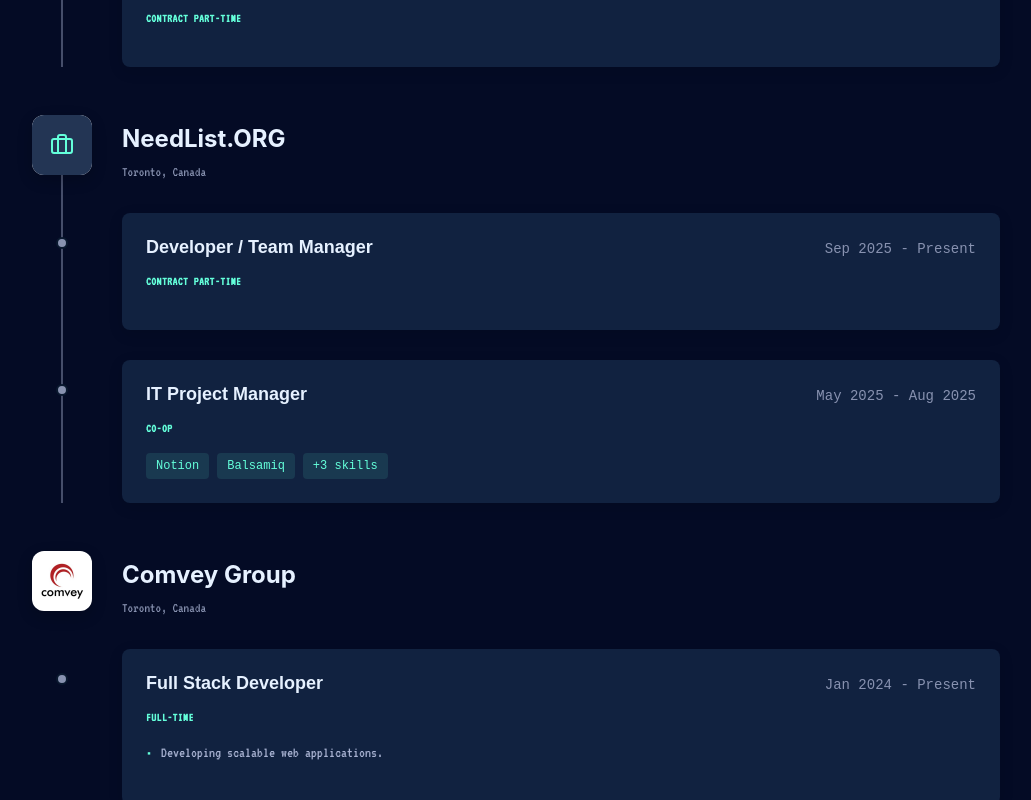
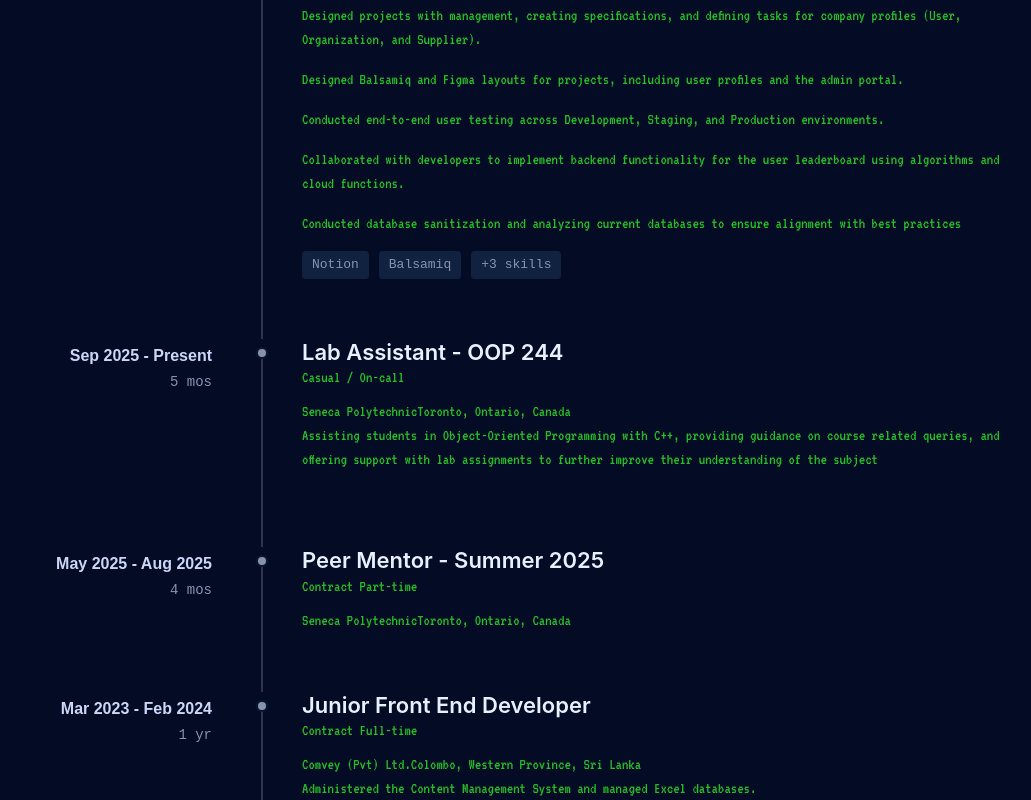
Before and after one commit to hiruneshan/Personal-Portfolio, a Next.js app in the folder my-app/: page / in a window 1280 px wide. Shown: the part 2440-3240 px from the top of the page, without its empty margins (124-1155 px from the left). Built offline with nearby package versions, Linux system fonts and the light colour scheme.

Commit message:
experience timeline changes

```diff
--- a/my-app/components/Experience.js
+++ b/my-app/components/Experience.js
@@ -1,13 +1,47 @@
 import React from 'react';
 import styles from '../styles/Experience.module.css';
-import { Briefcase } from 'lucide-react';
 
 const experiences = [
+    {
+        id: 2,
+        company: "NeedList.ORG",
+        location: "Toronto, Canada",
+        logo: null,
+        roles: [
+            {
+                id: "r3",
+                title: "Developer / Team Lead",
+                type: "Contract Part-time",
+                date: "Sep 2025 - Present",
+                duration: "5 mos",
+                description: [
+                    "Leading the development of company user profiles, starting from the base user level.",
+                    "Reading Figma designs and developing the UI for the admin portal.",
+                    "Reviewing code and tasks while overseeing the work of 3-4 junior developers."
+                ]
+            },
+            {
+                id: "r4",
+                title: "IT Intern – CO-OP",
+                type: "Co-op",
+                date: "May 2025 - Aug 2025",
+                duration: "4 mos",
+                description: [
+                    "Designed projects with management, creating specifications, and defining tasks for company profiles (User, Organization, and Supplier).",
+                    "Designed Balsamiq and Figma layouts for projects, including user profiles and the admin portal.",
+                    "Conducted end-to-end user testing across Development, Staging, and Production environments.",
+                    "Collaborated with developers to implement backend functionality for the user leaderboard using algorithms and cloud functions.",
+                    "Conducted database sanitization and analyzing current databases to ensure alignment with best practices"
+                ],
+                skills: ["Notion", "Balsamiq", "+3 skills"]
+            }
+        ]
+    },
     {
         id: 1,
         company: "Seneca Polytechnic",
         location: "Toronto, Ontario, Canada",
-        logo: "/images/seneca_college_logo.jpg",
+        logo: null,
         roles: [
             {
                 id: "r1",
@@ -30,51 +64,40 @@ const experiences = [
         ]
     },
     {
-        id: 2,
-        company: "NeedList.ORG",
-        location: "Toronto, Canada",
+        id: 3,
+        company: "Comvey (Pvt) Ltd.",
+        location: "Colombo, Western Province, Sri Lanka",
         logo: null,
         roles: [
             {
-                id: "r3",
-                title: "Developer / Team Manager",
-                type: "Contract Part-time",
-                date: "Sep 2025 - Present",
-                duration: "5 mos",
-                description: []
+                id: "r5",
+                title: "Junior Front End Developer",
+                type: "Contract Full-time",
+                date: "Mar 2023 - Feb 2024",
+                duration: "1 yr",
+                description: [
+                    "Administered the Content Management System and managed Excel databases.",
+                    "Collaborated with stakeholders to define requirements and worked with third-party vendors to resolve product issues.",
+                    "Made design and feature updates to the website using HTML and CSS.",
+                    "Researched and implemented new software to meet business needs."
+                ],
+                skills: ["CSS", "MongoDB", "+9 skills"]
             },
             {
-                id: "r4",
-                title: "IT Project Manager",
-                type: "Co-op",
-                date: "May 2025 - Aug 2025",
-                duration: "4 mos",
-                description: [],
-                skills: ["Notion", "Balsamiq", "+3 skills"]
-            }
-        ]
-    },
-    {
-        id: 3,
-        company: "Comvey Group",
-        location: "Toronto, Canada",
-        logo: "/images/Comvey_logo.jpg",
-        roles: [
-            {
-                id: "r5",
-                title: "Full Stack Developer",
-                type: "Full-time",
-                date: "Jan 2024 - Present",
-                duration: "1 yr 6 mos",
+                id: "r6",
+                title: "Intern",
+                type: "Internship",
+                date: "Sep 2022 - Feb 2023",
+                duration: "6 mos",
                 description: [
-                    "Developing scalable web applications."
-                ]
+                    "Identify and fix UI-related bugs or issues reported by the team or users.",
+                    "Perform browser compatibility testing and ensure the website functions correctly across all platforms"
+                ],
+                skills: ["CI/CD"]
             }
         ]
     }
 ];
-
-import Image from 'next/image';
 
 export default function Experience() {
     return (
@@ -88,63 +111,58 @@ export default function Experience() {
 
             <div className={styles.timelineContainer}>
                 {experiences.map((company) => (
-                    <div key={company.id} className={styles.companyGroup}>
+                    // Render a fragment to flatten the company->roles structure into a single list of rows
+                    <React.Fragment key={company.id}>
+                        {company.roles.map((role, rIndex) => (
+                            <div key={role.id} className={styles.timelineRow}>
 
-                        {/* Timeline Column: Logo + Vertical Line */}
-                        <div className={styles.timelineColumn}>
-                            <div className={styles.logoWrapper}>
-                                {company.logo ? (
+                                {/* 1. Date Column (Left) */}
+                                <div className={styles.dateColumn}>
+                                    <span className={styles.dateRange}>{role.date}</span>
+                                    {role.duration && <span className={styles.duration}>{role.duration}</span>}
+                                </div>
+
+                                {/* 2. Line Column (Center) */}
+                                <div className={styles.lineColumn}>
+                                    <div className={styles.timelineDot}></div>
+                                    <div className={styles.verticalLine}></div>
+                                </div>
+
+                                {/* 3. Content Column (Right) */}
+                                <div className={styles.contentColumn}>
+
+                                    {/* Role Title */}
+                                    <div className={styles.roleHeader}>
+                                        <h3 className={styles.roleTitle}>{role.title}</h3>
+                                        {role.type && <span className={styles.roleType}>{role.type}</span>}
+                                    </div>
+
+                                    {/* Company Name + Logo */}
+                                    <div className={styles.companyRow}>
+                                        <span className={styles.companyName}>{company.company}</span>
+                                        {company.logo && (
+                                            <div className={styles.miniLogo}>
                                                 <Image
                                                     src={company.logo}
                                                     alt={`${company.company} logo`}
-                                        width={50}
-                                        height={50}
-                                        className={styles.companyLogo}
+                                                    width={20}
+                                                    height={20}
                                                 />
-                                ) : (
-                                    <div className={styles.logoPlaceholder}>
-                                        <Briefcase size={24} color="#64ffda" />
                                             </div>
                                         )}
-                            </div>
-                            {/* Line extends to the bottom of this group, managed by CSS */}
-                            <div className={styles.verticalLine}></div>
+                                        <span className={styles.location}>{company.location}</span>
                                     </div>
 
-                        {/* Content Column: Header + Roles */}
-                        <div className={styles.contentColumn}>
-
-                            {/* Company Header */}
-                            <div className={styles.companyHeader}>
-                                <h3 className={styles.companyName}>{company.company}</h3>
-                                <span className={styles.companyLocation}>{company.location}</span>
+                                    {/* Description */}
+                                    {role.description && role.description.length > 0 && (
+                                        <div className={styles.roleDescription}>
+                                            {role.description.map((item, i) => (
+                                                <p key={i}>{item}</p>
+                                            ))}
                                         </div>
-
-                            {/* Roles List */}
-                            <div className={styles.roleList}>
-                                {company.roles.map((role) => (
-                                    <div key={role.id} className={styles.roleBlock}>
-                                        {/* Dot on the timeline - positioned absolutely relative to roleBlock to align with vertical line */}
-                                        <div className={styles.timelineDot}></div>
-
-                                        <div className={styles.roleCard}>
-                                            <div className={styles.roleHeader}>
-                                                <h4 className={styles.roleTitle}>{role.title}</h4>
-                                                <span className={styles.roleDate}>{role.date}</span>
-                                            </div>
-
-                                            {role.type && (
-                                                <span className={styles.roleType}>{role.type}</span>
                                     )}
 
-                                            {role.description && role.description.length > 0 && (
-                                                <ul className={styles.descriptionList}>
-                                                    {role.description.map((item, i) => (
-                                                        <li key={i}>{item}</li>
-                                                    ))}
-                                                </ul>
-                                            )}
-
+                                    {/* Tags */}
                                     {role.skills && (
                                         <div className={styles.techStack}>
                                             {role.skills.map((skill, s) => (
@@ -155,10 +173,7 @@ export default function Experience() {
                                 </div>
                             </div>
                         ))}
-                            </div>
-
-                        </div>
-                    </div>
+                    </React.Fragment>
                 ))}
             </div>
         </section>
--- a/my-app/styles/Experience.module.css
+++ b/my-app/styles/Experience.module.css
@@ -10,18 +10,18 @@
     display: flex;
     flex-direction: column;
     align-items: flex-start;
-    margin-bottom: 4rem;
+    margin-bottom: 5rem;
     width: 100%;
 }
 
 .experienceTitle {
     font-size: clamp(40px, 8vw, 60px);
     color: #e6f1ff;
-    /* Lightest Slate */
-    font-weight: 800;
+    font-weight: 600;
     margin: 0 0 10px 0;
     font-family: 'Calibre', 'Inter', sans-serif;
     letter-spacing: -1px;
+    line-height: 1.1;
 }
 
 .experienceSubtitle {
@@ -30,256 +30,189 @@
     max-width: 600px;
     line-height: 1.5;
     margin: 0;
+    font-family: 'Calibre', sans-serif;
 }
 
-/* Timeline Layout */
+/* Timeline Layout: Grid */
 .timelineContainer {
     display: flex;
     flex-direction: column;
-    gap: 3rem;
-    position: relative;
 }
 
-.companyGroup {
-    display: flex;
-    gap: 30px;
+.timelineRow {
+    display: grid;
+    /* Grid: Date | Line | Content */
+    grid-template-columns: 200px 60px 1fr;
+    gap: 0;
     position: relative;
+    padding-bottom: 60px;
+    /* Spacing between roles */
 }
 
-/* Timeline Column */
-.timelineColumn {
-    display: flex;
-    flex-direction: column;
-    align-items: center;
-    flex-shrink: 0;
-    width: 60px;
-    /* Fixed width matching logo */
-    position: relative;
+/* 1. Date Column */
+.dateColumn {
+    text-align: right;
+    padding-top: 5px;
+    /* Visual alignment with title */
+    padding-right: 20px;
 }
 
-.logoWrapper {
-    width: 60px;
-    height: 60px;
-    border-radius: 12px;
-    overflow: hidden;
-    box-shadow: 0 5px 15px rgba(0, 0, 0, 0.2);
-    z-index: 2;
-    background-color: #fff;
-    /* Ensure logo bg is clean */
-    display: flex;
-    align-items: center;
-    justify-content: center;
-}
-
-.companyLogo {
-    object-fit: cover;
-}
-
-.logoPlaceholder {
-    width: 100%;
-    height: 100%;
-    background-color: #233554;
-    display: flex;
-    align-items: center;
-    justify-content: center;
-}
-
-/* Vertical Line connecting Logo down to end of roles */
-.verticalLine {
-    position: absolute;
-    top: 60px;
-    /* Start below logo */
-    bottom: 0px;
-    /* Extend to bottom of group */
-    width: 2px;
-    background-color: #8892b0;
-    /* Slate color for visibility */
-    z-index: 0;
-    opacity: 0.5;
-    /* Slightly muted */
-}
-
-.companyGroup:last-child .verticalLine {
-    display: none;
-    /* OR bottom: 0 to stop at last role */
-}
-
-/* Content Column */
-.contentColumn {
-    flex-grow: 1;
-    padding-top: 10px;
-    /* Align company header with logo visually */
-}
-
-.companyHeader {
-    margin-bottom: 30px;
-}
-
-.companyName {
-    color: #e6f1ff;
-    font-size: 24px;
-    font-weight: 700;
-    margin: 0 0 5px 0;
-    font-family: 'Calibre', 'Inter', sans-serif;
-}
-
-.companyLocation {
-    color: #8892b0;
-    font-size: 14px;
-}
-
-/* Role List */
-.roleList {
-    display: flex;
-    flex-direction: column;
-    gap: 30px;
-}
-
-.roleBlock {
-    position: relative;
-}
-
-/* Timeline Dot */
-.timelineDot {
-    position: absolute;
-    left: -48px;
-    /*
-       Timeline column is 60px wide. Line is at center (30px).
-       Content column padding-top is 10px.
-       Gap is 30px.
-       So from content left edge:
-       - Gap (30px) -> Logo Right Edge
-       - Logo Half (30px) -> Center Line
-       Total = 60px left of content edge.
-       Dot width = 12px. Center of dot is 6px.
-       So Left = -60px - 6px = -66px? (Let's stick to approx logic or flex)
-       Actually, contentColumn is flex-grow.
-       Let's assume precise positioning relative to roleBlock/roleList.
-       Gap is 30px.
-       Line is in timelineColumn (width 60px). Center 30px.
-       RoleBlock is in contentColumn.
-       So dot needs to be: - (Gap + Half Logo width) = -(30 + 30) = -60px.
-       Plus centering the 12px dot: -60 - 6 = -66px.
-    */
-    left: -66px;
-    top: 24px;
-    /* Align with Card Top roughly */
-    width: 12px;
-    height: 12px;
-    background-color: #8892b0;
-    /* Match line color */
-    border-radius: 50%;
-    z-index: 1;
-    border: 2px solid #0a192f;
-    /* dark border to separate from line */
-}
-
-/* Role Card White/Card Style */
-.roleCard {
-    background-color: #112240;
-    /* Or #ffffff for light mode, but keeping dark theme */
-    border-radius: 8px;
-    padding: 24px;
-    box-shadow: 0 4px 15px rgba(0, 0, 0, 0.1);
-    transition: transform 0.2s ease;
-}
-
-.roleCard:hover {
-    transform: translateY(-2px);
-}
-
-.roleHeader {
-    display: flex;
-    justify-content: space-between;
-    align-items: baseline;
-    flex-wrap: wrap;
-    margin-bottom: 8px;
-}
-
-.roleTitle {
-    color: #e6f1ff;
-    font-size: 18px;
-    font-weight: 700;
-    margin: 0;
+.dateRange {
+    display: block;
+    color: #ccd6f6;
+    font-weight: 600;
+    font-size: 16px;
+    margin-bottom: 4px;
     font-family: 'Calibre', sans-serif;
 }
 
-.roleDate {
+.duration {
+    display: block;
     color: #8892b0;
     font-size: 14px;
     font-family: 'SF Mono', monospace;
 }
 
-.roleType {
-    display: inline-block;
-    font-size: 12px;
+/* 2. Line Column */
+.lineColumn {
+    position: relative;
+    display: flex;
+    flex-direction: column;
+    align-items: center;
+}
+
+.verticalLine {
+    position: absolute;
+    top: 15px;
+    /* Start slightly below dot center or at dot */
+    bottom: -60px;
+    /* Extend into padding of next item */
+    width: 2px;
+    background-color: #8892b0;
+    opacity: 0.3;
+}
+
+.timelineRow:last-child .verticalLine {
+    display: none;
+}
+
+.timelineDot {
+    width: 12px;
+    height: 12px;
+    background-color: #8892b0;
+    border-radius: 50%;
+    z-index: 2;
+    margin-top: 8px;
+    /* Align with top text */
+    flex-shrink: 0;
+    border: 2px solid #0a192f;
+}
+
+/* 3. Content Column */
+.contentColumn {
+    padding-left: 10px;
+    padding-top: 0;
+}
+
+/* NO BACKGROUND CARDS - Clean Text Layout */
+
+.roleHeader {
+    margin-bottom: 10px;
+}
+
+.roleTitle {
+    color: #e6f1ff;
+    font-size: 22px;
+    font-weight: 600;
+    margin: 0;
+    font-family: 'Calibre', 'Inter', sans-serif;
+}
+
+.companySpan {
     color: #64ffda;
-    font-weight: 600;
-    text-transform: uppercase;
-    letter-spacing: 0.5px;
-    margin-bottom: 16px;
+    /* Neon Teal */
+    font-family: 'Calibre', 'Inter', sans-serif;
 }
 
 .descriptionList {
     list-style: none;
     padding: 0;
-    margin: 0 0 16px 0;
+    margin: 0 0 20px 0;
 }
 
 .descriptionList li {
     position: relative;
-    padding-left: 15px;
-    margin-bottom: 8px;
-    color: #a8b2d1;
-    font-size: 15px;
-    line-height: 1.5;
+    padding-left: 20px;
+    margin-bottom: 10px;
+    color: #8892b0;
+    font-size: 16px;
+    line-height: 1.6;
+    font-family: 'Calibre', sans-serif;
 }
 
 .descriptionList li::before {
-    content: "•";
-    /* Simple bullet matching clean style */
+    content: "▹";
+    /* Triangle Bullet */
     position: absolute;
     left: 0;
     color: #64ffda;
-    /* or blue */
+    line-height: 1.6;
+    /* Align with text */
 }
 
 .techStack {
     display: flex;
-    gap: 8px;
+    gap: 10px;
     flex-wrap: wrap;
 }
 
 .techBadge {
-    background-color: rgba(100, 255, 218, 0.1);
-    color: #64ffda;
+    font-size: 13px;
+    color: #8892b0;
+    background-color: #112240;
+    /* Subtle badge bg */
     padding: 4px 10px;
     border-radius: 4px;
-    font-size: 12px;
     font-family: 'SF Mono', monospace;
 }
 
 @media (max-width: 768px) {
-    .companyGroup {
-        gap: 15px;
+    .timelineRow {
+        grid-template-columns: 40px 1fr;
+        /* Drop Date Column on mobile or stack? */
+        /* Let's Try: Line | Content. Date inside content? */
+        /* Or Stack: Date (row1), Line|Content (row2)? */
     }
 
-    .timelineColumn {
-        width: 40px;
+    .timelineRow {
+        display: flex;
+        flex-direction: column;
+        padding-left: 20px;
+        position: relative;
+        border-left: 2px solid rgba(136, 146, 176, 0.3);
+        margin-left: 10px;
+        padding-bottom: 40px;
     }
 
-    .logoWrapper {
-        width: 40px;
-        height: 40px;
+    .dateColumn {
+        text-align: left;
+        padding: 0;
+        margin-bottom: 5px;
     }
 
-    .verticalLine {
-        left: 20px;
-        /* Center of 40px */
+    .lineColumn {
+        display: none;
+        /* Hide complex center line on mobile, use simple border-left */
     }
 
     .timelineDot {
-        left: -42px;
-        /* Adjusted roughly */
+        position: absolute;
+        left: -27px;
+        /* Align with border-left */
+        top: 0;
+    }
+
+    .contentColumn {
+        padding: 0;
     }
 }
```
Lines whose indentation alone changed are shown as unchanged.
